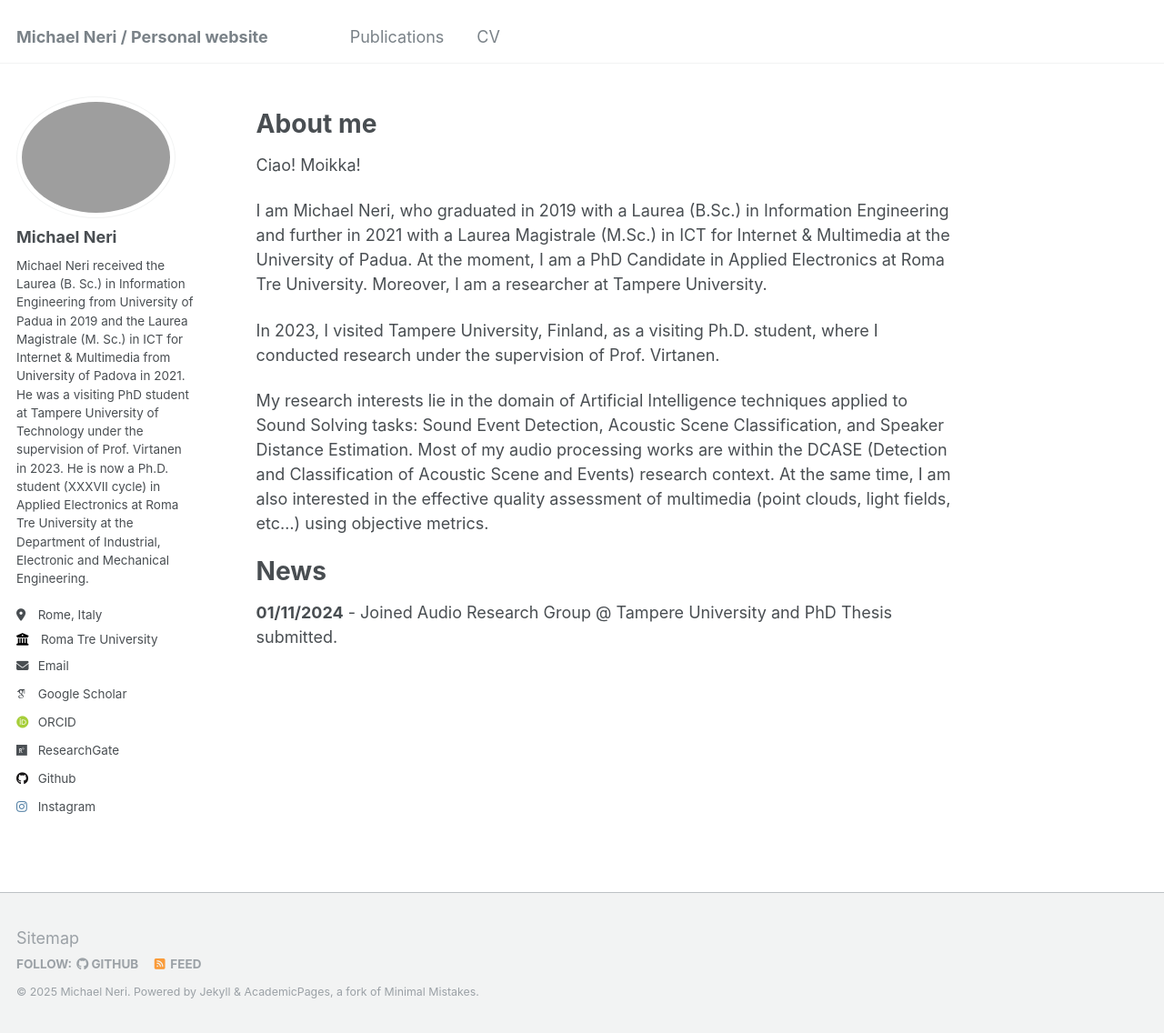
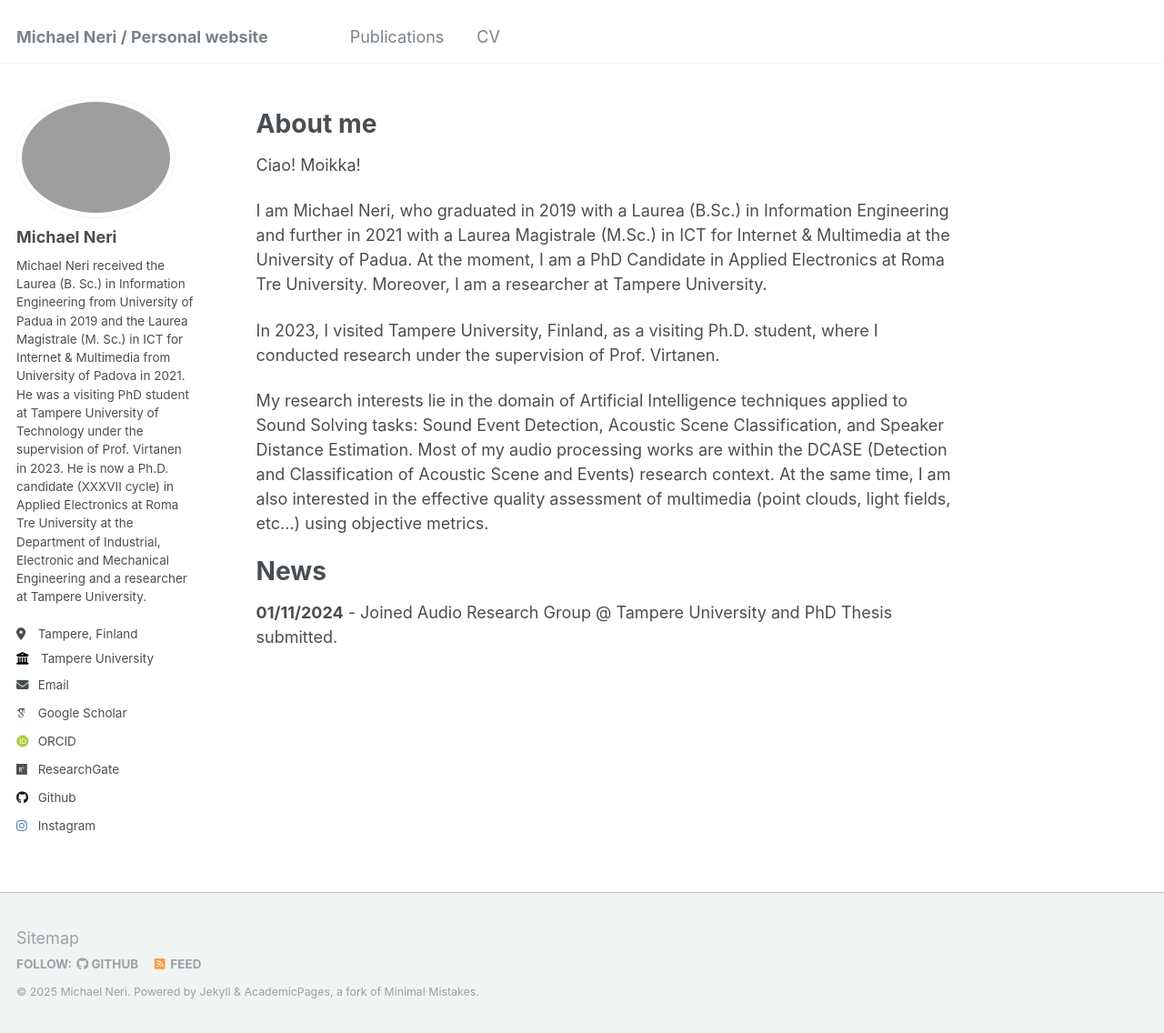
Before and after one commit to michaelneri/michaelneri.github.io, a Jekyll site: the page built from _pages/about.md, in a window 1280 px wide and 1136 px high. Shown: the whole window at 91% size. Built offline with Jekyll 4.4.1, drawn with Linux system fonts in a browser that asks for light colours; some web fonts are replaced.

Commit message:
Updated bio

```diff
--- a/_config.yml
+++ b/_config.yml
@@ -24,11 +24,11 @@ author:
   avatar           : "profile.png"
   name             : "Michael Neri"
   pronouns         : # example: "she/her"
-  bio              : "Michael Neri received the Laurea (B. Sc.) in Information Engineering from University of Padua in 2019 and the Laurea Magistrale (M. Sc.) in ICT for Internet & Multimedia from University of Padova in 2021. He was a visiting PhD student at Tampere University of Technology under the supervision of Prof. Virtanen in 2023. He is now a Ph.D. student (XXXVII cycle) in Applied Electronics at Roma Tre University at the Department of Industrial, Electronic and Mechanical Engineering."
-  location         : "Rome, Italy"
-  employer         : "Roma Tre University"
+  bio              : "Michael Neri received the Laurea (B. Sc.) in Information Engineering from University of Padua in 2019 and the Laurea Magistrale (M. Sc.) in ICT for Internet & Multimedia from University of Padova in 2021. He was a visiting PhD student at Tampere University of Technology under the supervision of Prof. Virtanen in 2023. He is now a Ph.D. candidate (XXXVII cycle) in Applied Electronics at Roma Tre University at the Department of Industrial, Electronic and Mechanical Engineering and a researcher at Tampere University."
+  location         : "Tampere, Finland"
+  employer         : "Tampere University"
   uri              : # URL
-  email            : "michael.neri@uniroma3.it"
+  email            : "michael.neri@tuni.fi"
 
   # Academic websites
   arxiv            : # URL - Update with the correct link to your profile
```
